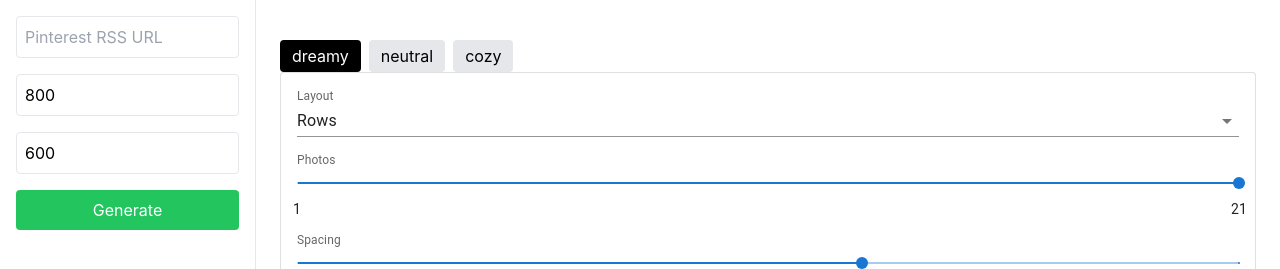
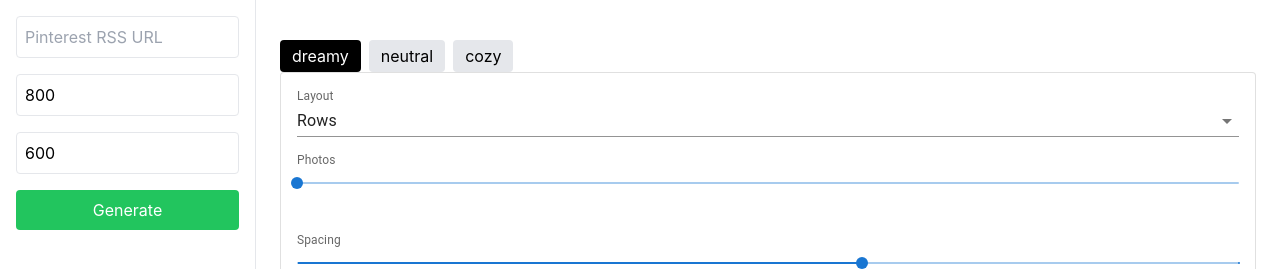
Before and after one commit to izanhuang/vision-weave, a React (Create React App) app: page / in a window 1280 px wide. Shown: the top 269 px of the page. Built offline with nearby package versions, Linux system fonts and the light colour scheme.

Commit message:
Using real images

```diff
--- a/src/components/BoardCanvas.tsx
+++ b/src/components/BoardCanvas.tsx
@@ -31,7 +31,7 @@ export const BoardCanvas = ({ images, theme, width, height, onRandomize }) => {
 
   return (
     <div>
-      <Settings>
+      <Settings images={images}>
         <Playground />
       </Settings>
       <div className="mt-4 flex gap-4">
--- a/src/components/Settings.tsx
+++ b/src/components/Settings.tsx
@@ -4,11 +4,10 @@ import { LayoutType, Photo } from "react-photo-album";
 import { SliderControl } from "./SliderControl.tsx";
 import { Filter } from "./Filter.tsx";
 import { SettingsContext } from "../context/useSettings.tsx";
-import photos from "../components/components.ts";
 
-export default function Settings({ children }) {
+export default function Settings({ images, children }) {
   const [layout, setLayout] = React.useState<LayoutType>("rows");
-  const [count, setCount] = React.useState(photos.length);
+  const [count, setCount] = React.useState(images.length);
   const [targetRowHeight, setTargetRowHeight] = React.useState(300);
   const [columns, setColumns] = React.useState(5);
   const [spacing, setSpacing] = React.useState(30);
@@ -27,7 +26,7 @@ export default function Settings({ children }) {
 
   const settings = React.useMemo(
     () => ({
-      photos: photos.slice(0, count),
+      photos: images.slice(0, count),
       layout,
       targetRowHeight,
       columns,
@@ -74,7 +73,7 @@ export default function Settings({ children }) {
             <SliderControl
               name="Photos"
               min={1}
-              max={photos.length}
+              max={images.length}
               value={count}
               onChange={(_, value) => setCount(value)}
             />
```
